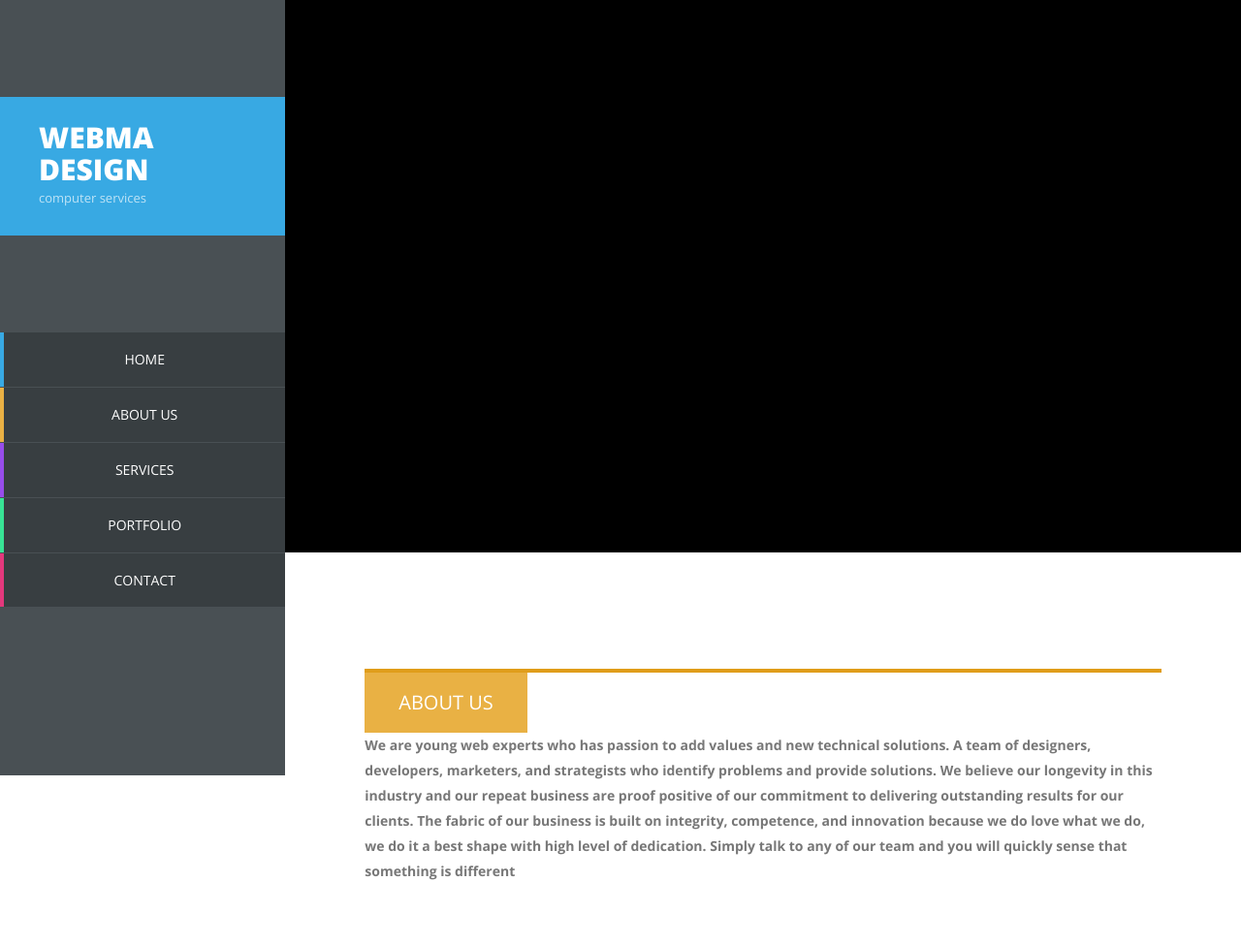
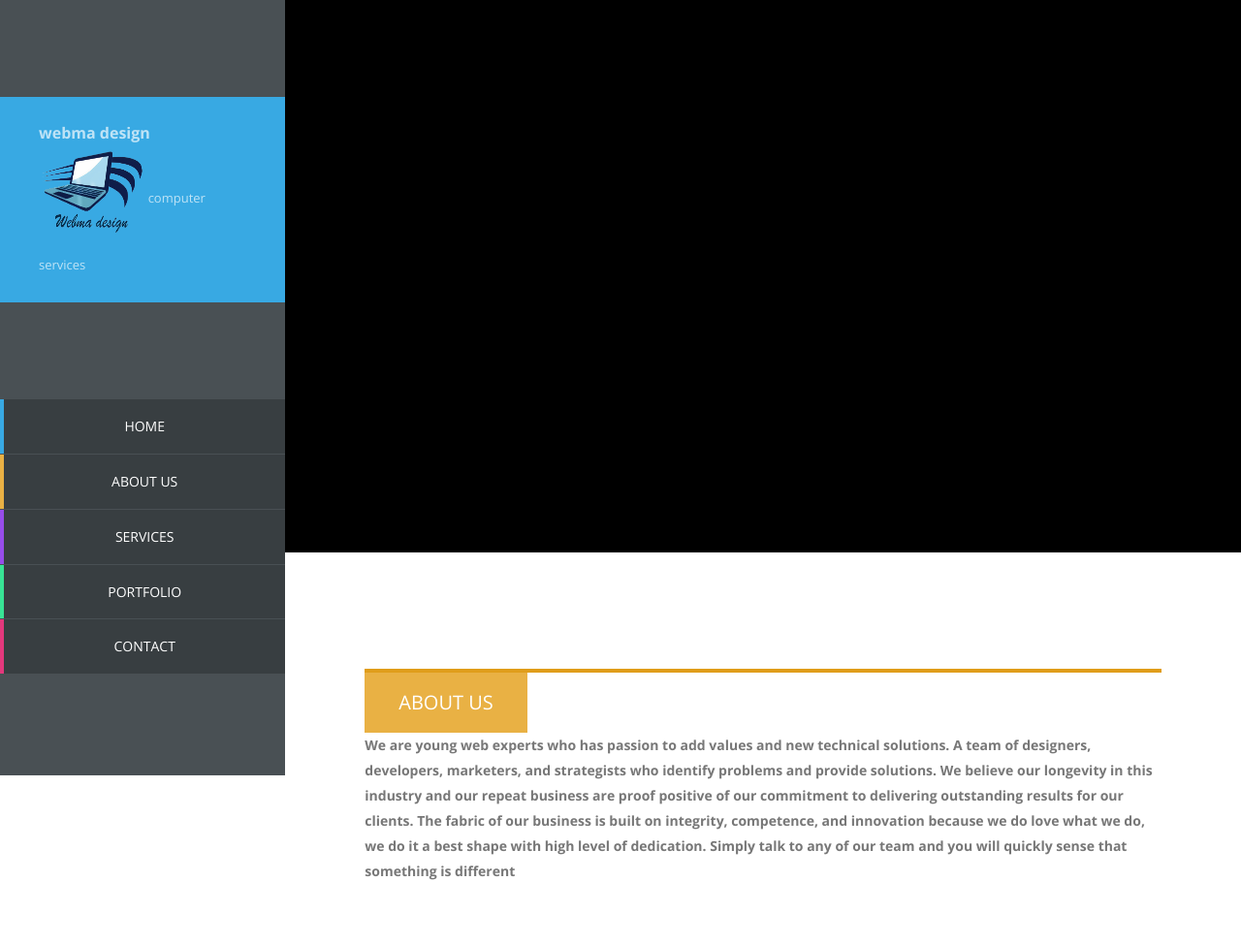
Before and after one commit to thaoabin/webma, a plain HTML site: page index.html in a window 1280 px wide. Shown: the top 974 px of the page at 97% size. Drawn offline with nearby package versions, Linux system fonts and the light colour scheme; a script that the page names is missing.

Commit message:
Update index.html

```diff
--- a/index.html
+++ b/index.html
@@ -2,8 +2,8 @@
 <html>
 <head>
     <title>webma design</title>
-	<meta name="keywords" content="" />
-	<meta name="description" content="" />
+	<meta name="keywords" content="webma design" />
+	<meta name="description" content="webma design"/>
 	<meta charset="utf-8">
 	<meta name="viewport" content="initial-scale=1">
 
@@ -31,8 +31,12 @@
 
 	<div id="main-sidebar" class="hidden-xs hidden-sm">
 		<div class="logo">
-			<a href="#"><h1>webma design</h1></a>
+			<a href="#"><b><span style="font-size:16px">webma design</b></a>
+			<img src="images/favi.png" width="109" height="109" >
 			<span>computer services</span>
+
+
+
 		</div>
 
 		<div class="navigation">
```
